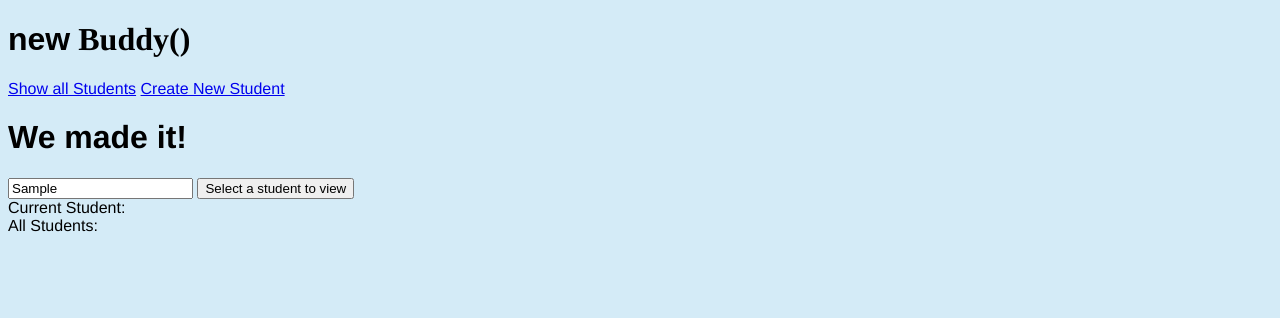
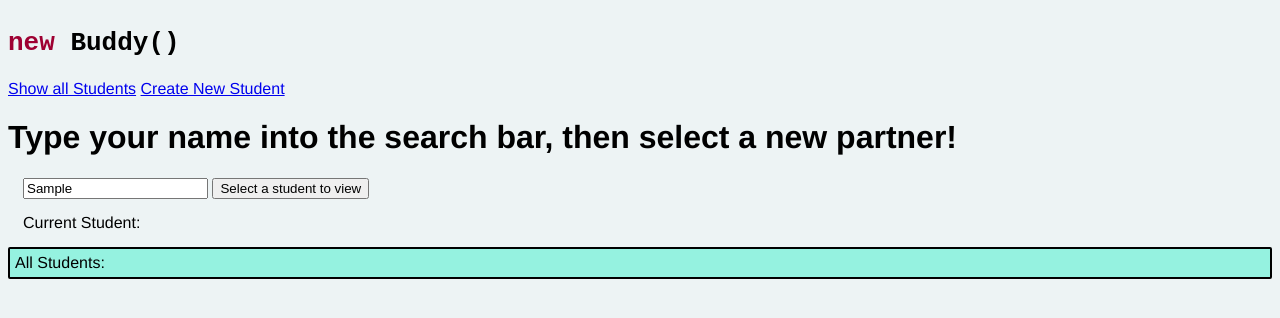
Before and after one commit to zravenholt/MVP-Hack-Reactor, a website: page app/public/index.html at #!/students in a window 1280 px wide. Both pictures are taken after typing "Sample" into the empty fields and a click on the button "Select a student to view". Drawn offline with nearby package versions, Linux system fonts and the light colour scheme; some packages are replaced by stand-ins of ours; no server answers.

Commit message:
minor css tweaks

```diff
--- a/app/public/Student/student.html
+++ b/app/public/Student/student.html
@@ -1,27 +1,25 @@
 <div ng-controller='StudentController'>
-  <h1>We made it!</h1>
+  <h1>Type your name into the search bar, then select a new partner!</h1>
   <div ng-init='init()'></div>
-  <form>
+  <form class='form'>
     <input ng-model='currentStudent'></input>
     <button ng-click='searchStudents(currentStudent)'>Select a student to view</button>
   </form>
 
-  <div ng-show='searchShow'>Current Student: {{selectedStudent.name}}
+  <div ng-show='searchShow' class='form'>Current Student: {{selectedStudent.name}}
     <div ng-repeat='selected in students | filter: {name: selectedStudent.name}' ng-show='searchShow'>
       <div>Their Available Partners: {{selected.availableStudents.join(', ')}}</div>
       <div>Their Past Partners: {{selected.pastStudents.join(', ')}}</div>
     </div>
   </div>
   <div class='allStudents'>All Students:
-    <div ng-repeat='student in students'>
+    <div ng-repeat='student in students' class='repStudent'>
       <div>Name: {{student.name}}</div>
-      <img src={{student.picture}}></img>
+      <img src={{student.picture}} class='image'></img>
       <div>Age: {{student.age}}</div>
       <div>Likes: {{student.likes}}</div>
       <div>Dislikes: {{student.dislikes}}</div>
       <div>Blurb: {{student.blurb}}</div>
-<!--       <div>Available: {{student.availableStudents.join(', ')}}</div>
-      <div>Past: {{student.pastStudents.join(', ')}}</div> -->
     </div>
   </div>
 </div>
--- a/app/public/styles.css
+++ b/app/public/styles.css
@@ -1,12 +1,37 @@
 body {
   font-family: Helvetica;
-  background-color: #d4ebf7;
+  background-color: #edf3f4;
 }
 
 .new {
-  font-family: Arial;
+  font-family: monospace;
+  color: #9e0032;
 }
 
 .buddy {
-  font-family: Times;
+  font-family: monospace;
 }
+
+.allStudents {
+  background-color: #95F2E0;
+  border: 2px solid black;
+  padding: 5px;
+  border-radius: 2px;
+}
+
+.repStudent {
+  background-color: #C1DAF2;
+  border: 5px solid black;
+  border-radius: 5px;
+  padding: 5px;
+  margin: 5px;
+}
+
+.image {
+  width: 100%;
+  max-width: 200px;
+}
+
+.form {
+  margin: 15px;
+}
```
